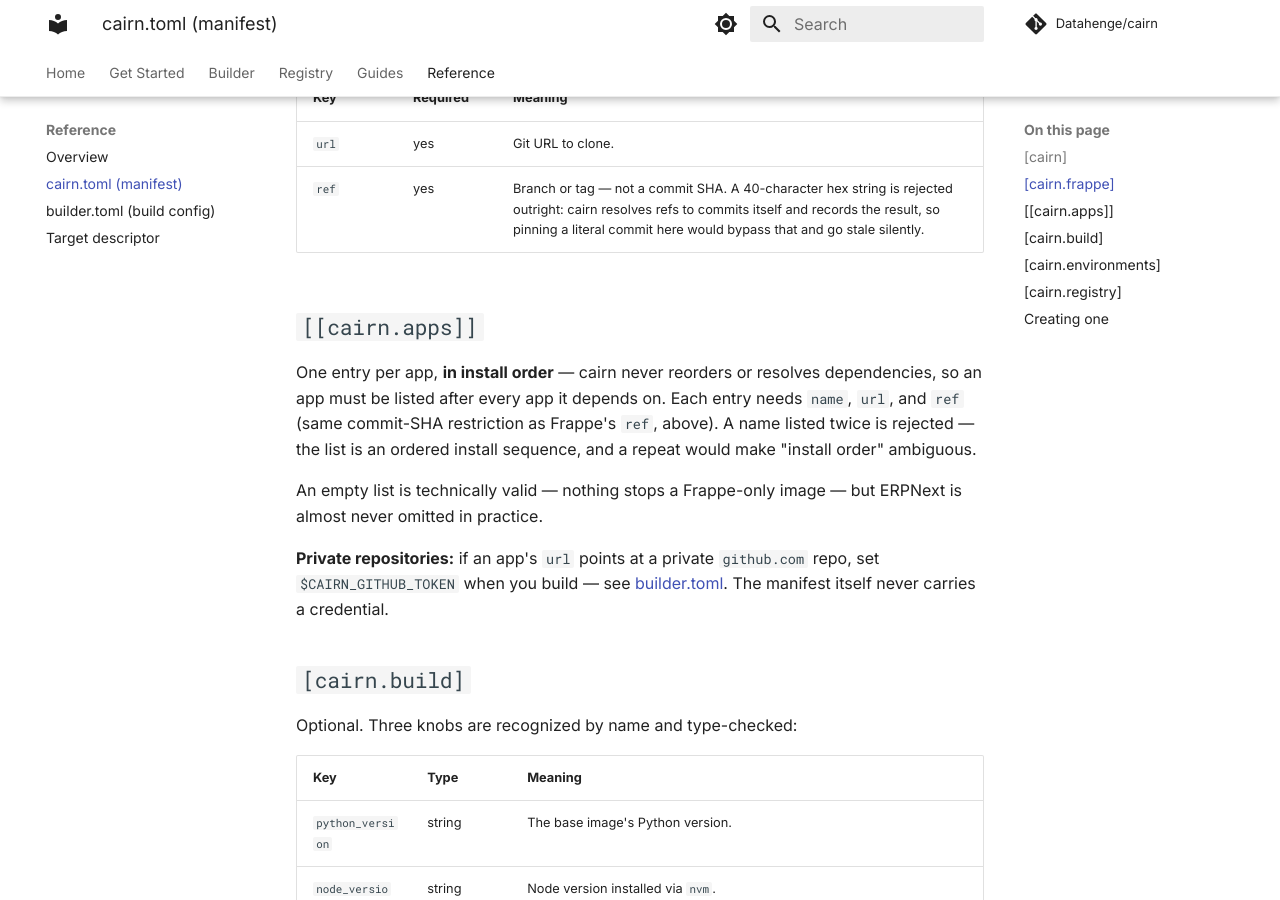
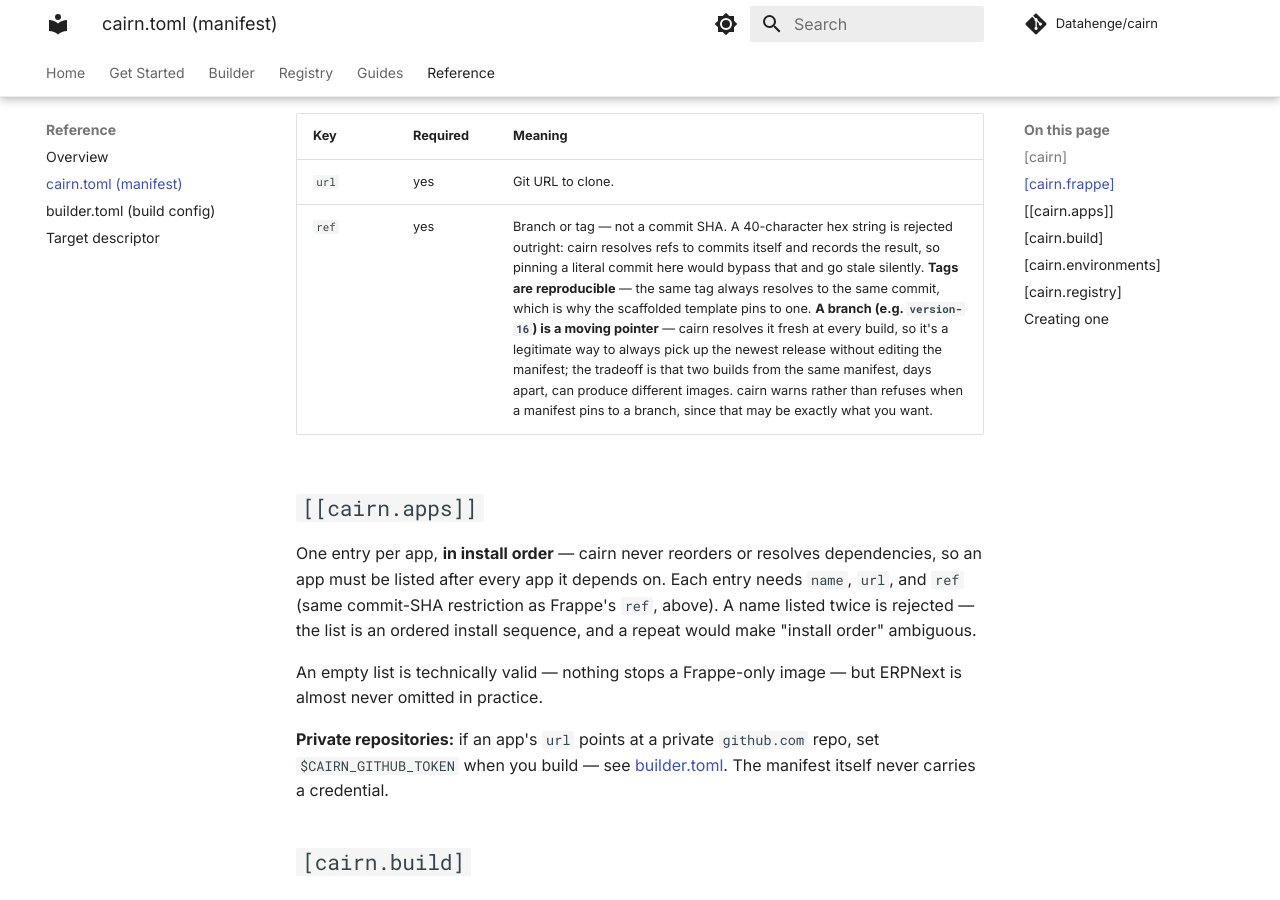
Before and after one commit to Datahenge/cairn, an MkDocs documentation site: the page built from userdocs/reference/manifest.md, in a window 1280 px wide and 900 px high, scrolled down 1483 px. Built offline with MkDocs 1.6.1 and Material for MkDocs 9.7.7, drawn with Linux system fonts in a browser that asks for light colours; comment, search, counter and statistics services are not loaded; some of the changed text lies outside the part shown.

Commit message:
fix(config): scaffold the default cairn.toml pinned to tags, not version-16
A real cairn-build build --dry-run correctly flagged the shipped template
for violating BR-BUILD-005's own advice: pin to a moving branch and cairn
warns about it. Repoint the one shared template (provision.py, README.md,
userdocs/reference/manifest.md) to Frappe v16.25.0 / ERPNext v16.26.1.

No requirement changed. Added the tradeoff's rationale to ADR-015 and the
manifest reference: branch pinning stays deliberately supported for a user
who wants every build to auto-track a moving target's latest release.

```diff
--- a/userdocs/reference/manifest.md
+++ b/userdocs/reference/manifest.md
@@ -13,20 +13,22 @@
 
 [cairn.frappe]
 url = "https://github.com/frappe/frappe"
-ref = "version-16"
+ref = "v16.25.0"                    # a tag: reproducible. A branch (e.g. "version-16")
+                                     # always builds its latest commit instead — cairn warns
+                                     # when one is used, but it stays supported on purpose.
 
 # Order matters: apps install in this order, and cairn never reorders or resolves
 # dependencies for you. List every app after the apps it depends on.
 [[cairn.apps]]
 name = "erpnext"
 url = "https://github.com/frappe/erpnext"
-ref = "version-16"
+ref = "v16.26.1"
 
 # Uncomment and edit to add another app, after the apps it depends on:
 # [[cairn.apps]]
 # name = "your_custom_app"
 # url = "https://github.com/your-org/your_custom_app"
-# ref = "version-16"
+# ref = "v1.2.3"
 
 [cairn.build]
 python_version = "3.14.2"
@@ -57,7 +59,7 @@
 | Key | Required | Meaning |
 | --- | --- | --- |
 | `url` | yes | Git URL to clone. |
-| `ref` | yes | Branch or tag — not a commit SHA. A 40-character hex string is rejected outright: cairn resolves refs to commits itself and records the result, so pinning a literal commit here would bypass that and go stale silently. |
+| `ref` | yes | Branch or tag — not a commit SHA. A 40-character hex string is rejected outright: cairn resolves refs to commits itself and records the result, so pinning a literal commit here would bypass that and go stale silently. **Tags are reproducible** — the same tag always resolves to the same commit, which is why the scaffolded template pins to one. **A branch (e.g. `version-16`) is a moving pointer** — cairn resolves it fresh at every build, so it's a legitimate way to always pick up the newest release without editing the manifest; the tradeoff is that two builds from the same manifest, days apart, can produce different images. cairn warns rather than refuses when a manifest pins to a branch, since that may be exactly what you want. |
 
 ## `[[cairn.apps]]`
 
```
Also changed, not shown: README.md (+8 -2 lines), docs/CHANGELOG.md (+17 -0 lines), docs/adr/015-manifest-cairn-toml-and-app-pinning-model.md (+9 -0 lines), docs/requirements/02-build.md (+4 -2 lines), 1 other file.
